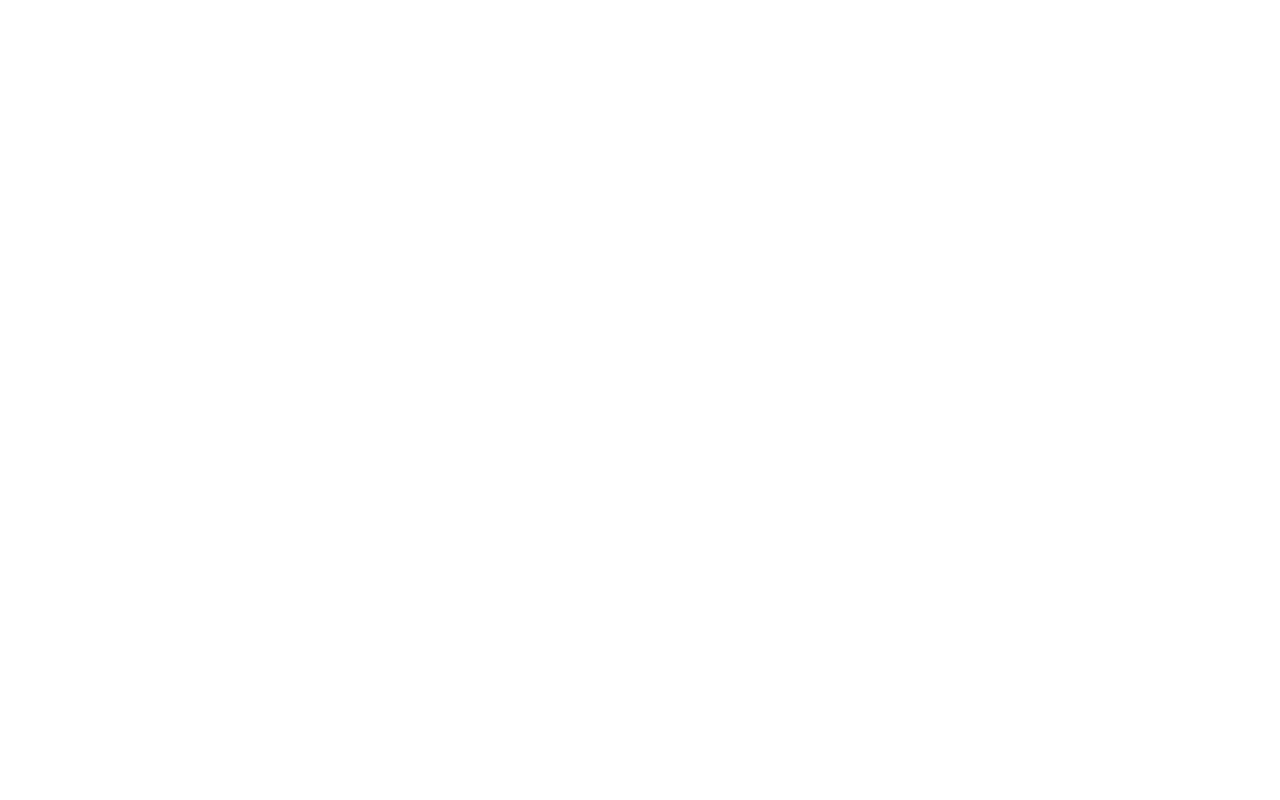
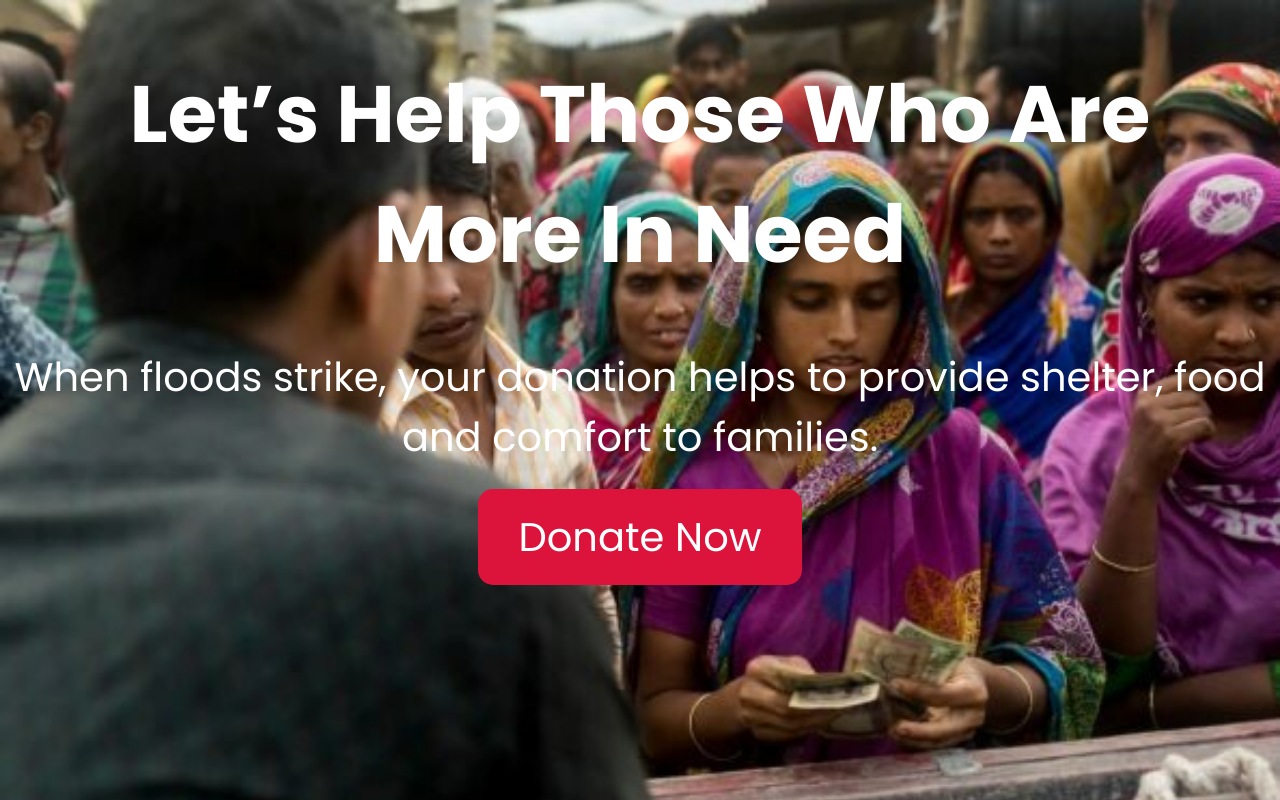
Before and after one commit to didar07/Assignment-1-portfolio, a plain HTML site: page index.html in a window 1280 px wide. Drawn offline with Linux system fonts and the light colour scheme.

Commit message:
header added

```diff
--- a/index.html
+++ b/index.html
@@ -7,10 +7,18 @@
     <meta name="viewport" content="width=device-width, initial-scale=1.0">
     <title>Donate Today</title>
     <link rel="stylesheet" href="style.css">
+    <link rel="preconnect" href="https://fonts.googleapis.com">
+    <link rel="preconnect" href="https://fonts.gstatic.com" crossorigin>
+    <link href="https://fonts.googleapis.com/css2?family=Poppins:wght@400;700;900&display=swap" rel="stylesheet">
 </head>
 
 <body>
-    <header></header>
+    <h1>
+        Let’s Help Those Who Are<br>
+        More In Need
+    </h1>
+    <p>When floods strike, your donation helps to provide shelter, food and comfort to families.</p>
+    <a class="link-button" href="http://">Donate Now</a>
 </body>
 
 </html>
--- a/style.css
+++ b/style.css
@@ -0,0 +1,19 @@
+body {
+    font-family: 'Poppins', sans-serif;
+    text-align: center;
+    font-size: 40px;
+    color: white;
+    background-image: url(images/donation1.jpg);
+    height: 700px;
+    background-repeat: no-repeat;
+    background-size: 100%;
+    margin-top: 0px;
+}
+
+.link-button {
+    text-decoration: none;
+    color: white;
+    background-color: crimson;
+    padding: 20px 40px;
+    border-radius: 15px;
+}
```
Also changed, not shown: images/donation0.jpg (added), images/donation1.jpg (added), images/donation2.jpg (added), images/donation6.jpg (added), 1 other file.
